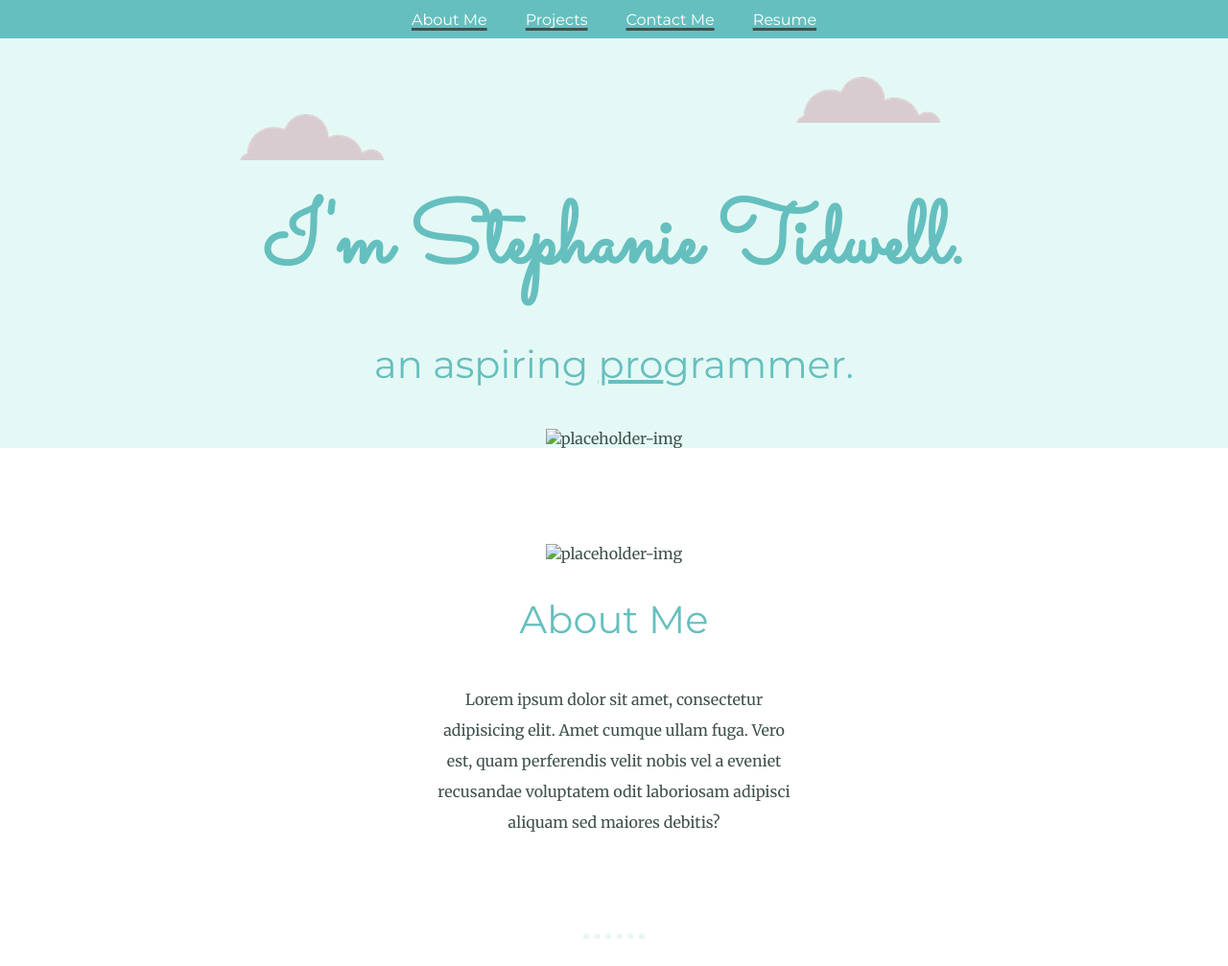
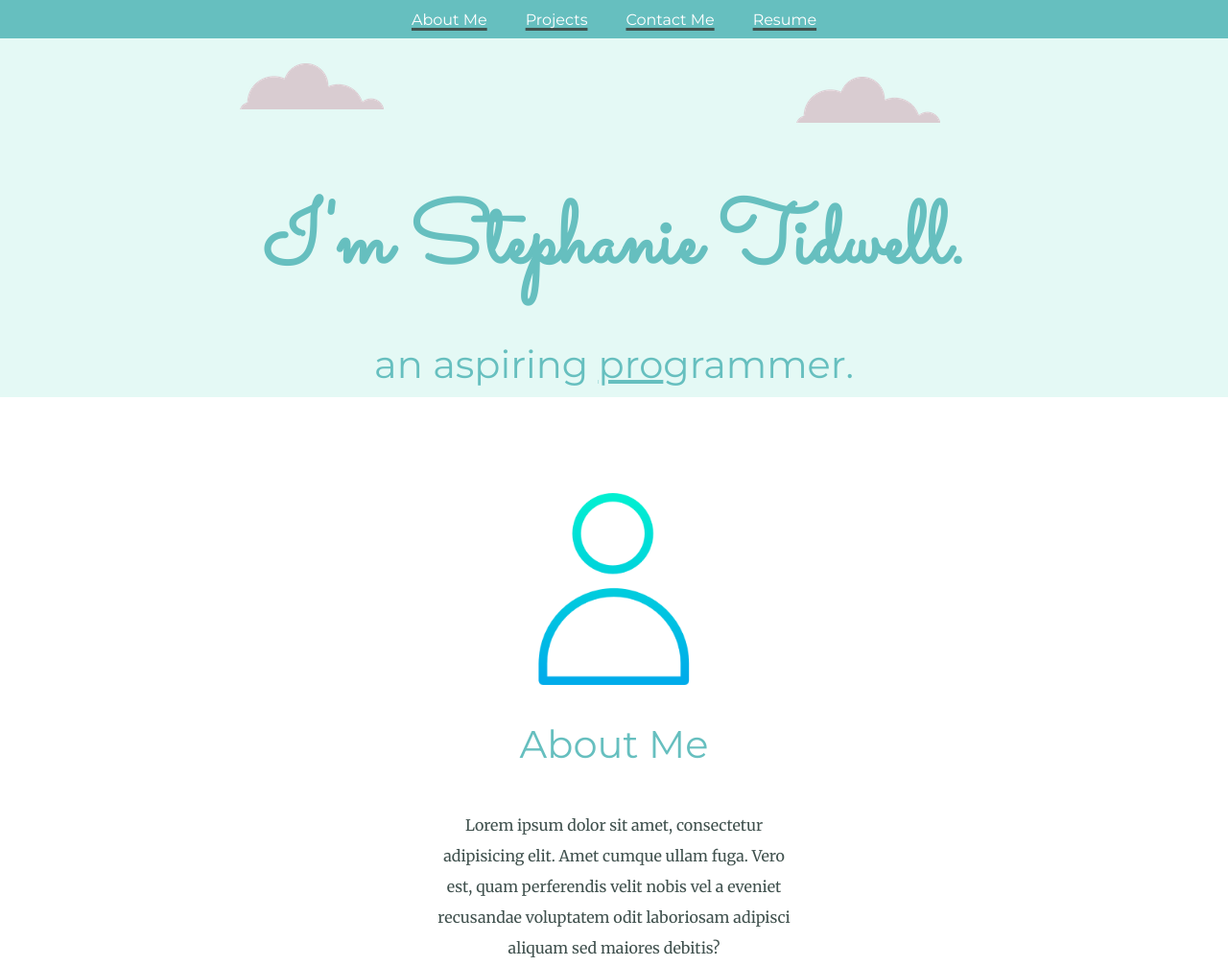
Before and after one commit to StephTidwell/02-challenge-Professional-Portfolio, a plain HTML site: page index.html in a window 1280 px wide. Shown: the top 1007 px of the page at 96% size. Drawn offline with Linux system fonts and the light colour scheme.

Commit message:
added-profile-pic

```diff
--- a/css/styles.css
+++ b/css/styles.css
@@ -78,6 +78,11 @@ a:hover {
   margin: 100px 0;
 }
 
+#pic {
+  width: 200px;
+  height: 200px;
+}
+
 .bottom-container {
   background-color: #66BFBF;
   padding: 50px 0 20px;
--- a/index.html
+++ b/index.html
@@ -27,13 +27,12 @@
       <h2>an aspiring <span class="pro">pro</span>grammer.</h2>
      </div>
      <img class="bottom-cloud" src="images/cloud.png" alt="cloud">
-     <img class="mountain" src="" alt="placeholder-img">
     </div>
    </section>
    <section>
     <div class="middle-container">
      <div class="profile">
-      <img src="images/" alt="placeholder-img">
+      <img id="pic" src="images/profile pic.png" alt="profile-img">
       <h2 id="profile1">About Me</h2>
       <p class="intro">Lorem ipsum dolor sit amet, consectetur adipisicing elit. Amet cumque ullam fuga. Vero est, quam perferendis velit nobis vel a eveniet recusandae voluptatem odit laboriosam adipisci aliquam sed maiores debitis?</p>
     </div>
```
Also changed, not shown: images/profile pic.png (added), 1 other file.
